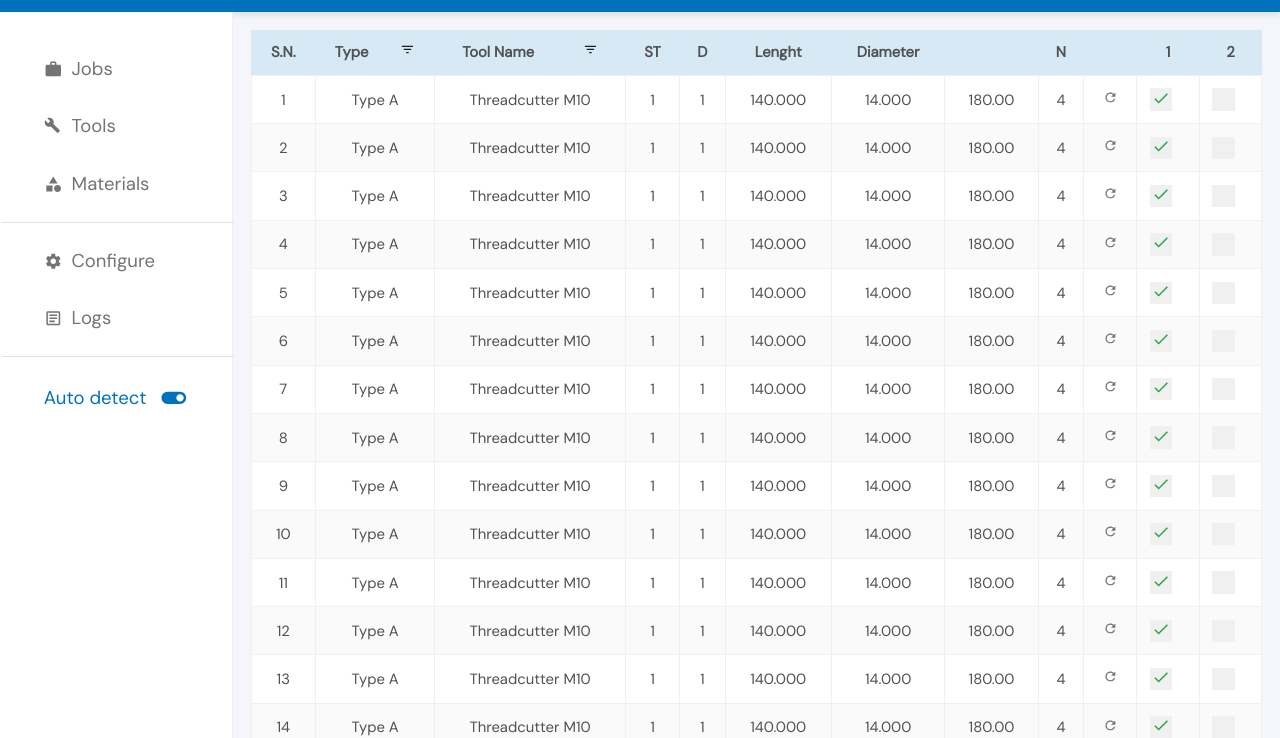
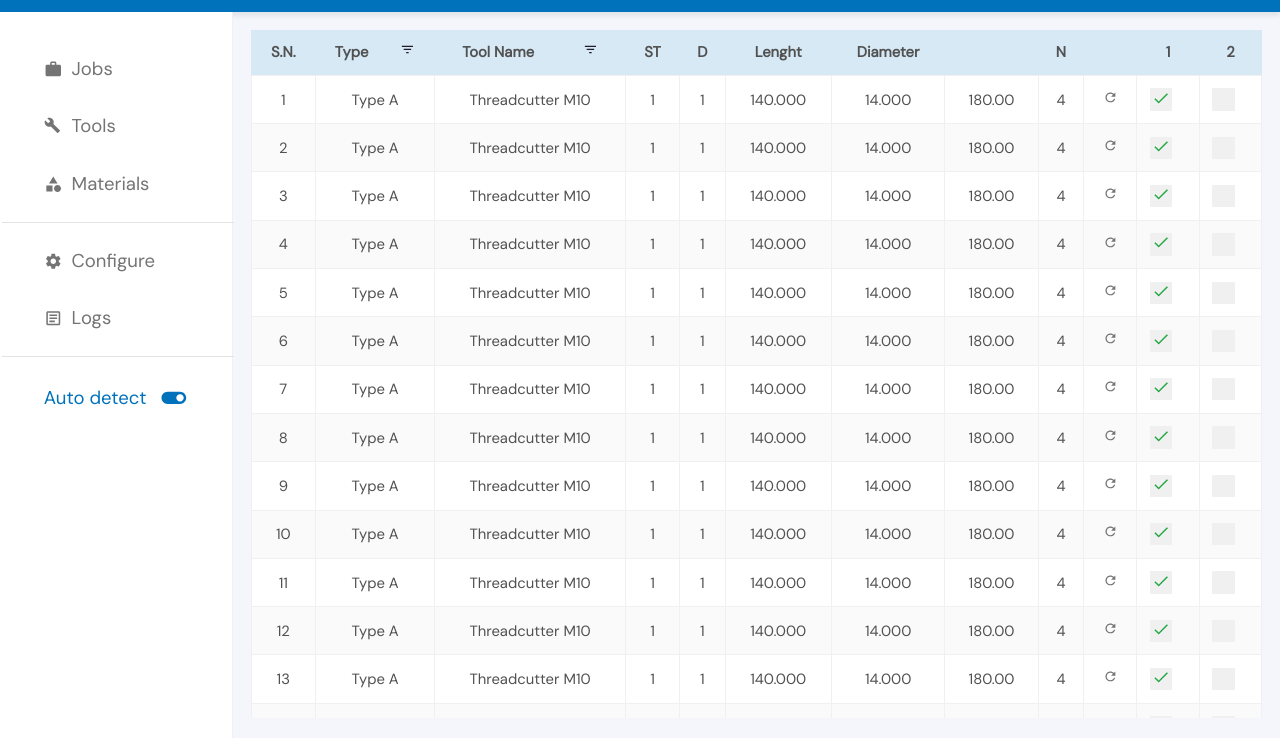
Before and after one commit to basmil159/blackbox, a website: page tools.html in a window 1280 px wide. Shown: the part 62-800 px from the top of the page. Drawn offline with Linux system fonts and the light colour scheme.

Commit message:
Update style.css

```diff
--- a/css/style.css
+++ b/css/style.css
@@ -152,6 +152,7 @@ a {
   color: #0072bc !important; }
 
 .dashboardbody {
+  height: calc(100vh - 12rem);
   margin: 1.9rem; }
   @media only screen and (max-width: 37.5em) {
     .dashboardbody {
```
